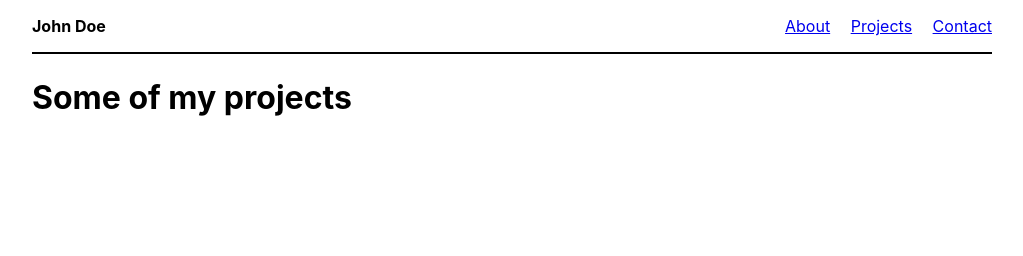
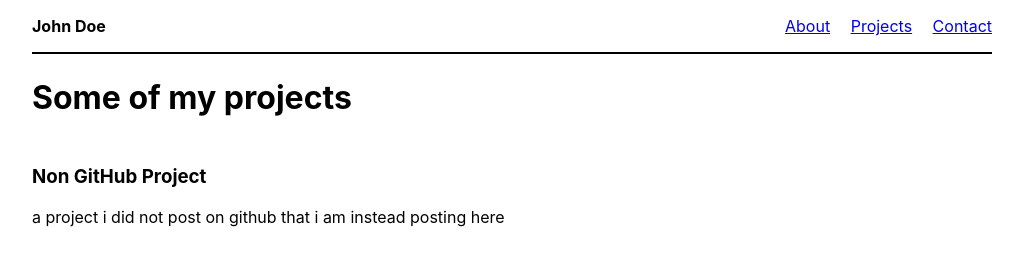
Before and after one commit to HackFrostNL/dev-bootcamp-v1.0, a Flask app: page /projects/ in a window 1280 px wide. Shown: the top 256 px of the page, without its empty margins (128-1151 px from the left). Before the commit the page ends 116 px from the top, so only its background shows below. Run offline with Flask 2, Linux system fonts and the light colour scheme; some libraries are stand-ins or nearby versions.

Commit message:
filtered projects, non github project, socials on all the pages, if blocks in projects.html, contact missing config notice

```diff
--- a/portfolio/app.py
+++ b/portfolio/app.py
@@ -4,11 +4,21 @@ import decouple
 import requests
 
 GITHUB_REPOS_URL = "https://api.github.com/users/jackharrhy/repos?per_page=100"
-CONTACT_FORM_ACTION = decouple.config('FORMSPREE_API', default="/contact")
+CONTACT_FORM_ACTION = decouple.config("CONTACT_FORM_ACTION", default=None)
 
 app = Flask(__name__)
 
 projects = []
+
+projects.append(
+    {
+        "name": "Non GitHub Project",
+        "description": "a project i did not post on github that i am instead posting here",
+        "language": None,
+        "url": None,
+        "image": "https://picsum.photos/seed/nongithub/800/500",
+    }
+)
 
 repos = requests.get(GITHUB_REPOS_URL).json()
 
@@ -22,24 +32,31 @@ github_projects_i_want_to_display = [
 
 for repo in repos:
     if repo["name"] in github_projects_i_want_to_display:
-        projects.append({
-            "name": repo["name"],
-            "description": repo["description"],
-            "language": repo["language"],
-            "url": repo["html_url"],
-        })
+        projects.append(
+            {
+                "name": repo["name"],
+                "description": repo["description"],
+                "language": repo["language"],
+                "url": repo["html_url"],
+                "image": f"https://picsum.photos/seed/{repo['name']}/800/500",
+            }
+        )
 
-@app.route('/')
+
+@app.route("/")
 def about_route(name=None):
-    return render_template('about.html')
+    return render_template("about.html")
 
-@app.route('/projects/')
+
+@app.route("/projects/")
 def projects_route(name=None):
-    return render_template('projects.html', projects=projects)
+    return render_template("projects.html", projects=projects)
 
-@app.route('/contact/')
+
+@app.route("/contact/")
 def contact_route(name=None):
-    return render_template('contact.html', api=CONTACT_FORM_ACTION)
+    return render_template("contact.html", api=CONTACT_FORM_ACTION)
 
-if __name__ == '__main__':
-	app.run(debug=True)
+
+if __name__ == "__main__":
+    app.run(debug=True)
--- a/portfolio/static/style.css
+++ b/portfolio/static/style.css
@@ -3,7 +3,9 @@
 * {
 	box-sizing: border-box;
 	/* stolen from https://systemfontstack.com/ */
-	font-family: -apple-system, BlinkMacSystemFont, avenir next, avenir, segoe ui, helvetica neue, helvetica, Ubuntu, roboto, noto, arial, sans-serif;
+	font-family: -apple-system, BlinkMacSystemFont, avenir next, avenir,
+		segoe ui, helvetica neue, helvetica, Ubuntu, roboto, noto, arial,
+		sans-serif;
 }
 
 body {
@@ -60,8 +62,10 @@ nav ul li {
 	text-align: center;
 }
 
+/* Profiles */
+
 .profiles {
-	margin-top: 2rem;
+	margin: 2rem 0 2rem 0;
 	display: flex;
 	flex-direction: column;
 	align-items: center;
@@ -76,7 +80,7 @@ nav ul li {
 
 /* Projects page */
 .project {
-	margin: 2rem 0;
+	margin: 3rem 0;
 }
 .project .description {
 	margin-bottom: 0.5rem;
@@ -85,6 +89,9 @@ nav ul li {
 	margin: 0;
 	font-size: 0.8rem;
 	font-style: italic;
+}
+.project img {
+	margin: 1.5rem 0 1rem 0;
 }
 
 /* Contact page */
@@ -99,7 +106,7 @@ nav ul li {
 	max-width: 30rem;
 	border-radius: 10px;
 	background-color: #f2f2f2;
-	border: 1px solid rgba(1,1,1,0.1);
+	border: 1px solid rgba(1, 1, 1, 0.1);
 	padding: 1.5rem;
 }
 
@@ -107,7 +114,9 @@ form > .field:not(:first-child) {
 	margin-top: 1.5rem;
 }
 
-form > .field input, form > .field textarea, form > input[type="submit"] {
+form > .field input,
+form > .field textarea,
+form > input[type="submit"] {
 	padding: 0.5rem;
 	width: 100%;
 }
--- a/portfolio/templates/contact.html
+++ b/portfolio/templates/contact.html
@@ -2,6 +2,9 @@
 content %}
 <div class="contact">
 	<h1>Stay in Touch</h1>
+	{% if api is none %}
+	<p>WARNING: CONTACT_FORM_ACTION is not set, there is nowhere for data to go!</p>
+	{% endif %}
 	<form action="{{api}}" method="POST">
 		<div class="field">
 			<input type="text" name="name" placeholder="Name" />
--- a/portfolio/templates/layout.html
+++ b/portfolio/templates/layout.html
@@ -19,6 +19,19 @@
 			</ul>
 		</nav>
 		{% block content %}{% endblock %}
+		<div class="profiles">
+			<div>
+				<a href="https://github.com">
+					<i class="fab fa-2x fa-github"></i>
+				</a>
+				<a href="https://twitter.com">
+					<i class="fab fa-2x fa-twitter"></i>
+				</a>
+				<a href="https://instagram.com">
+					<i class="fab fa-2x fa-instagram"></i>
+				</a>
+			</div>
+		</div>
 		</div>
 	</body>
 </html>
--- a/portfolio/templates/projects.html
+++ b/portfolio/templates/projects.html
@@ -5,11 +5,25 @@
 
 {% for project in projects %}
 <div class="project">
+	{% if project["url"] %}
 	<a href="{{ project['url'] }}">
 		<h3>{{ project["name"] }}</h3>
 	</a>
+	{% else %}
+	<h3>{{ project["name"] }}</h3>
+	{% endif %}
+
+	{% if project["description"] %}
 	<p class="description">{{ project["description"] }}</p>
+	{% endif %}
+
+	{% if project["language"] %}
 	<p class="language">Language: {{ project["language"] }}</p>
+	{% endif %}
+
+	{% if project["image"] %}
+	<img src="{{ project['image'] }}" alt="{{ project['name'] }}" />
+	{% endif %}
 </div>
 {% endfor %}
 
```
Also changed, not shown: portfolio/templates/about.html (+0 -13 lines), 1 other file.
